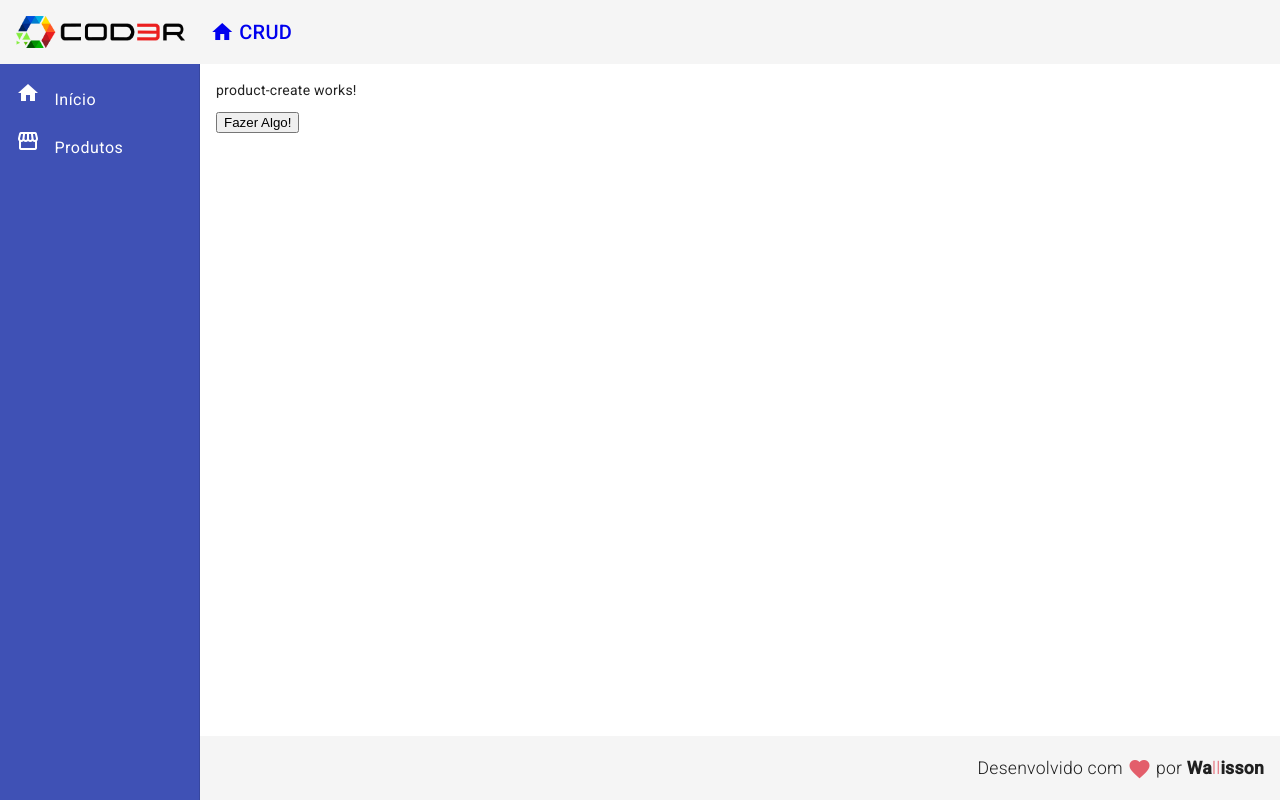
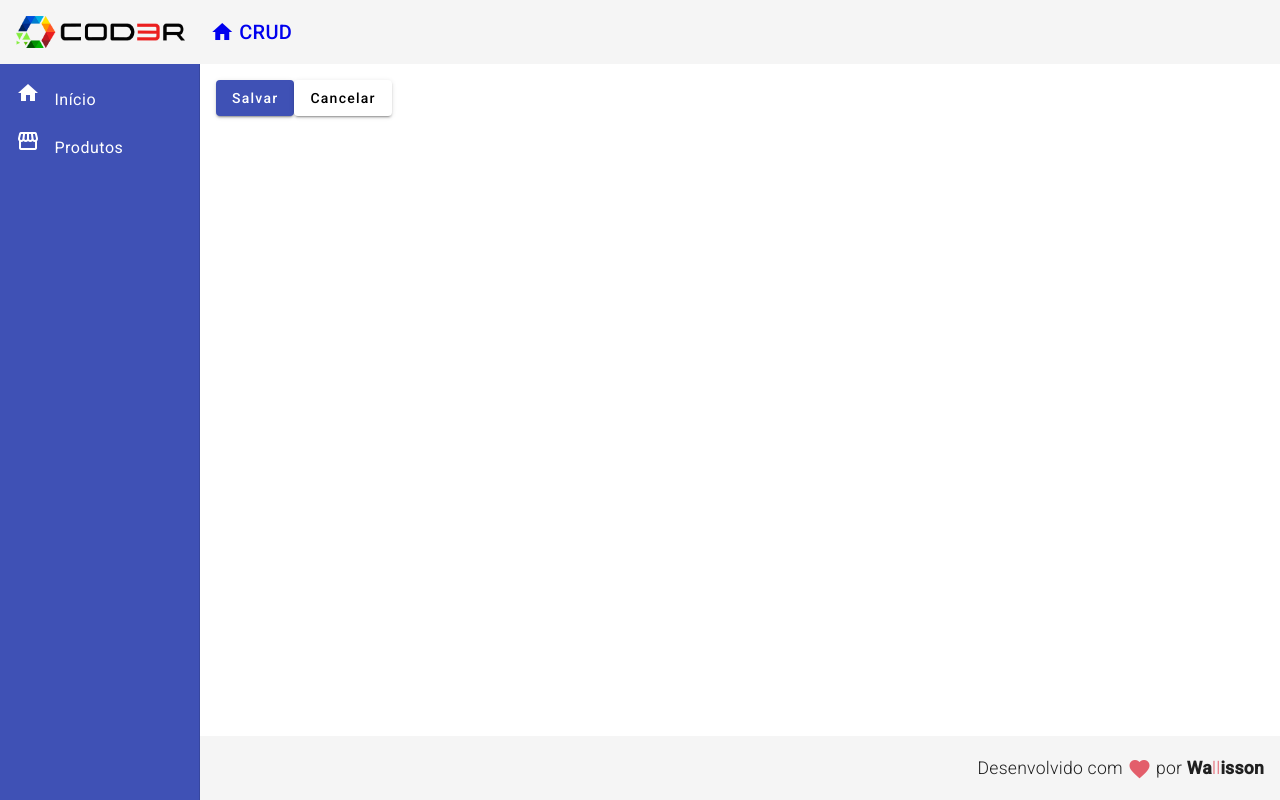
Before and after one commit to duarte-wallisson/angular-crud, an Angular app in the folder frontend/: page /products/create in a window 1280 px wide. Built offline with nearby package versions, Linux system fonts and the light colour scheme.

Commit message:
feat: creating product service and product model

```diff
--- a/frontend/src/app/app.module.ts
+++ b/frontend/src/app/app.module.ts
@@ -18,6 +18,8 @@
 import { RedDirective } from './directives/red.directive';
 import { ForDirective } from './directives/for.directive';
 import { ProductCreateComponent } from './components/product/product-create/product-create.component';
+import {MatButtonModule} from "@angular/material/button";
+import {MatSnackBarModule} from "@angular/material/snack-bar";
 
 @NgModule({
     declarations: [
@@ -38,7 +40,9 @@
         MatToolbarModule,
         MatSidenavModule,
         MatListModule,
-        MatCardModule
+        MatCardModule,
+        MatButtonModule,
+        MatSnackBarModule
     ],
     providers: [],
     bootstrap: [AppComponent]
--- a/frontend/src/app/components/product/product-create/product-create.component.html
+++ b/frontend/src/app/components/product/product-create/product-create.component.html
@@ -1,2 +1,7 @@
-<p [id]="niceAtribute">product-create works!</p>
-<button (click)="doingSomething()">Fazer Algo!</button>
+<button mat-raised-button (click)="createProduct()" color="primary">
+    Salvar
+</button>
+
+<button mat-raised-button (click)="cancel()">
+    Cancelar
+</button>
--- a/frontend/src/app/components/product/product-create/product-create.component.ts
+++ b/frontend/src/app/components/product/product-create/product-create.component.ts
@@ -1,4 +1,6 @@
 import {Component, OnInit} from '@angular/core';
+import {ProductService} from "../product.service";
+import {Router} from "@angular/router";
 
 @Component({
   selector: 'app-product-create',
@@ -7,12 +9,16 @@
 })
 export class ProductCreateComponent implements OnInit{
   niceAtribute = "any"
-  constructor() {
+  constructor(private productService: ProductService, private  router: Router) {
   }
   ngOnInit(): void {
+
+  }
+  createProduct(): void {
+    this.productService.showMessage('Operation performed successfully!')
   }
 
-  doingSomething(): void {
-    console.log('doing something!')
+  cancel(): void {
+    this.router.navigate(["/products"])
   }
 }
--- /dev/null
+++ b/frontend/src/app/components/product/product.model.ts
@@ -0,0 +1,5 @@
+export interface Product {
+    id?: number
+    name: string
+    price: number
+}
--- /dev/null
+++ b/frontend/src/app/components/product/product.service.ts
@@ -0,0 +1,18 @@
+import { Injectable } from '@angular/core';
+import {MatSnackBar} from "@angular/material/snack-bar";
+
+@Injectable({
+  providedIn: 'root'
+})
+export class ProductService {
+
+  constructor(private snackBar: MatSnackBar) { }
+
+  showMessage(msg: string): void {
+    this.snackBar.open(msg, 'desfazer', {
+      duration: 3000,
+      horizontalPosition: "right",
+      verticalPosition: "top"
+    })
+  }
+}
--- a/frontend/src/app/views/product-crud/product-crud.component.html
+++ b/frontend/src/app/views/product-crud/product-crud.component.html
@@ -1 +1,3 @@
-<p>product-crud works!</p>
+<button mat-raised-button (click)="navigateToProductCreate()">
+    Novo Produto
+</button>
--- a/frontend/src/app/views/product-crud/product-crud.component.ts
+++ b/frontend/src/app/views/product-crud/product-crud.component.ts
@@ -1,10 +1,18 @@
-import { Component } from '@angular/core';
+import {Component, OnInit} from '@angular/core';
+import {Router} from "@angular/router";
 
 @Component({
   selector: 'app-product-crud',
   templateUrl: './product-crud.component.html',
   styleUrls: ['./product-crud.component.css']
 })
-export class ProductCrudComponent {
+export class ProductCrudComponent implements OnInit{
+  constructor(private router: Router) {
+  }
+  ngOnInit(): void {
+  }
 
+  navigateToProductCreate(): void {
+      this.router.navigate(['/products/create'])
+  }
 }
```
